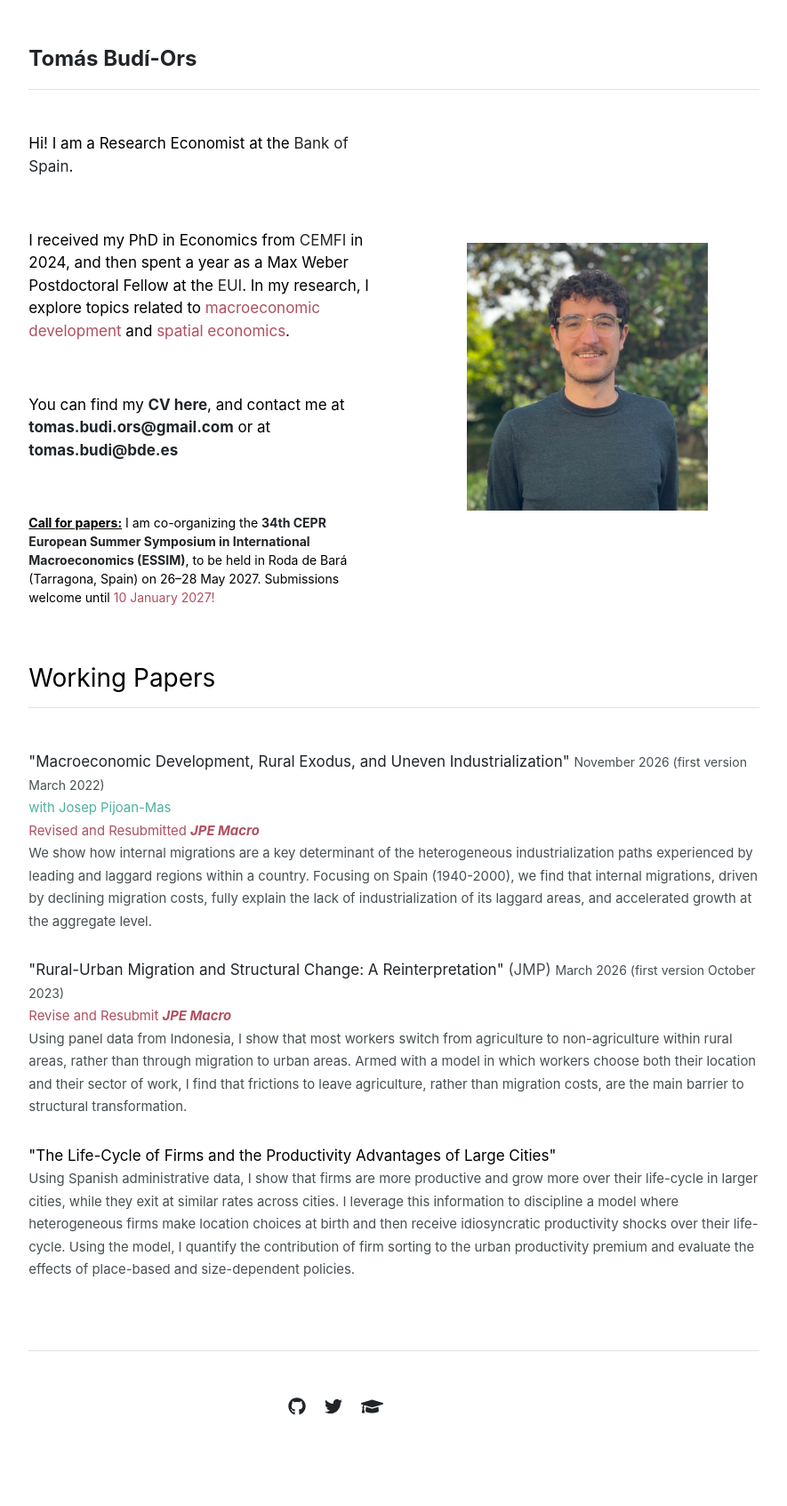
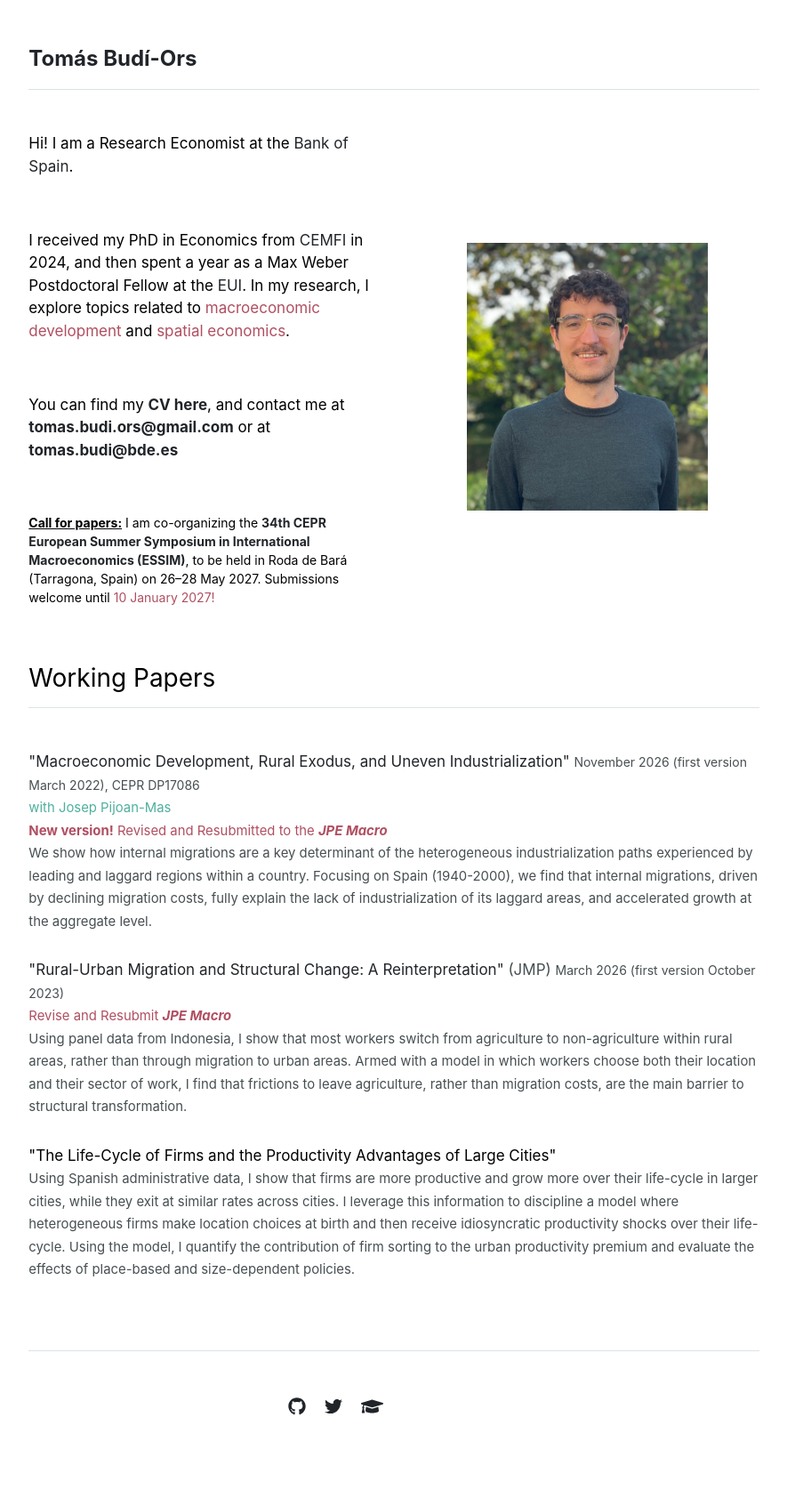
Before and after one commit to tomas-budi-ors/tomas-budi-ors.github.io, a Jekyll site: the page built from index.md, in a window 1280 px wide. Shown: the whole page at 89% size, without its empty margins (197-1082 px from the left). Built offline with Jekyll 4.4.1, drawn with Linux system fonts in a browser that asks for light colours.

Commit message:
New version of

```diff
--- a/_data/working_papers.yml
+++ b/_data/working_papers.yml
@@ -1,9 +1,9 @@
 featured:
 - {name: '"Macroeconomic Development, Rural Exodus, and Uneven Industrialization"',
-   extra_info: 'November 2026 (first version March 2022)',
+   extra_info: 'November 2026 (first version March 2022), <a href="https://cepr.org/publications/dp17086" target="_blank" rel="noopener noreferrer">CEPR DP17086</a>',
    coauthors: 'with <a href="https://www.cemfi.es/~pijoan/" target="_blank" rel="noopener noreferrer">Josep Pijoan-Mas</a>',
    url: '/working_papers/SC_Migration_18.pdf',
-   status: 'Revised and Resubmitted <b><em>JPE Macro</em></b>',
+   status: '<b>New version!</b> Revised and Resubmitted to the <b><em>JPE Macro</em></b>',
    abstract: 'We show how internal migrations are a key determinant of the heterogeneous industrialization paths experienced by leading and laggard regions within a country. Focusing on Spain (1940-2000), we find that internal migrations, driven by declining migration costs, fully explain the lack of industrialization of its laggard areas, and accelerated growth at the aggregate level.'}
 - {name: '"Rural-Urban Migration and Structural Change: A Reinterpretation"',
     extra_info: '<span style="font-size: 17px;"> (JMP) </span> March 2026 (first version October 2023)',
```
